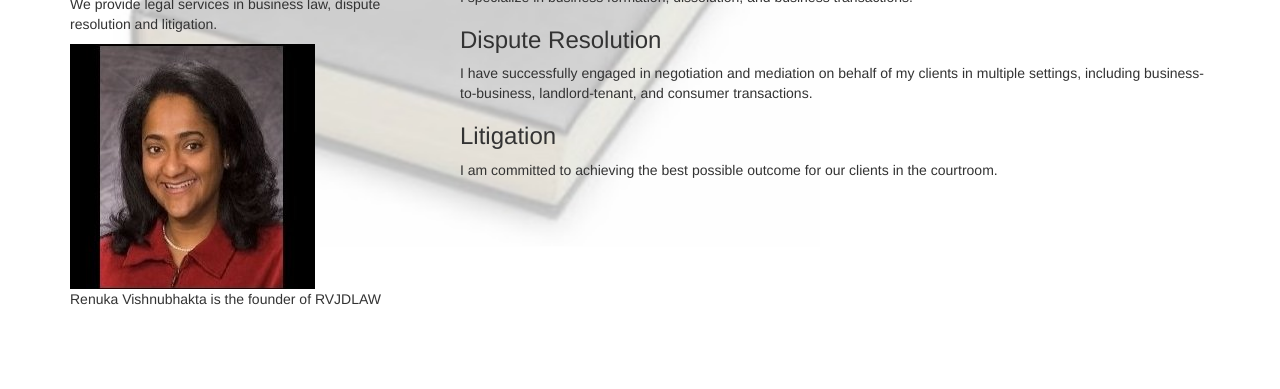
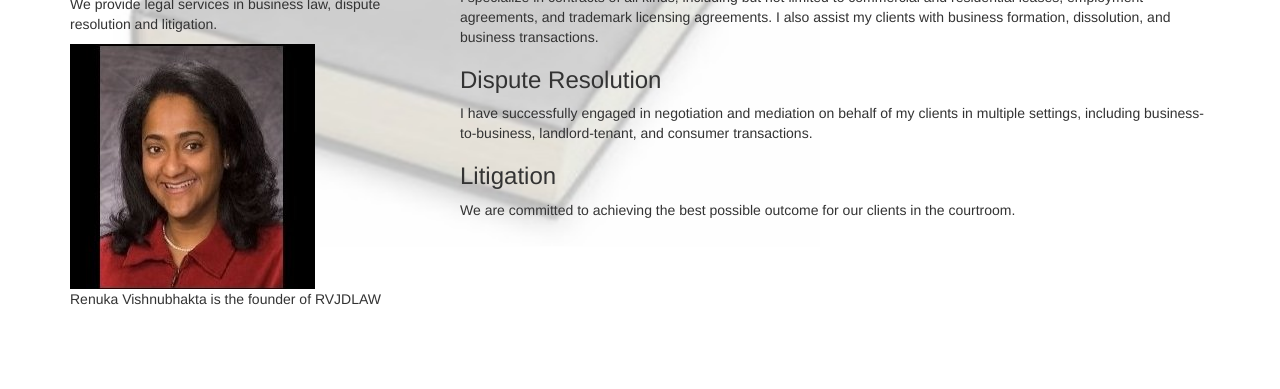
Before and after one commit to 1032dewey/1032dewey.github.io, a plain HTML site: page index.html in a window 1280 px wide. Shown: the part 411-800 px from the top of the page. Drawn offline with nearby package versions, Linux system fonts and the light colour scheme.

Commit message:
made some more changes

```diff
--- a/index.html
+++ b/index.html
@@ -66,13 +66,13 @@
 
 	    <div class="col-sm-8">
 	         <h3>Business Law </h3>
-	         <p>I specialize in business formation, dissolution, and business transactions.</p>
+	         <p>I specialize in contracts of all kinds, including but not limited to commercial and residential leases, employment agreements, and trademark licensing agreements.  I also assist my clients with business formation, dissolution, and business transactions.</p>
 
 	         <h3>Dispute Resolution </h3>
 	         <p>I have successfully engaged in negotiation and mediation on behalf of my clients in multiple settings, including business-to-business, landlord-tenant, and consumer transactions.</p>
 
 	         <h3>Litigation</h3>
-	         <p>I am committed to achieving the best possible outcome for our clients in the courtroom.</p>
+	         <p>We are committed to achieving the best possible outcome for our clients in the courtroom.</p>
 	    </div>
 
 			</div>
```
